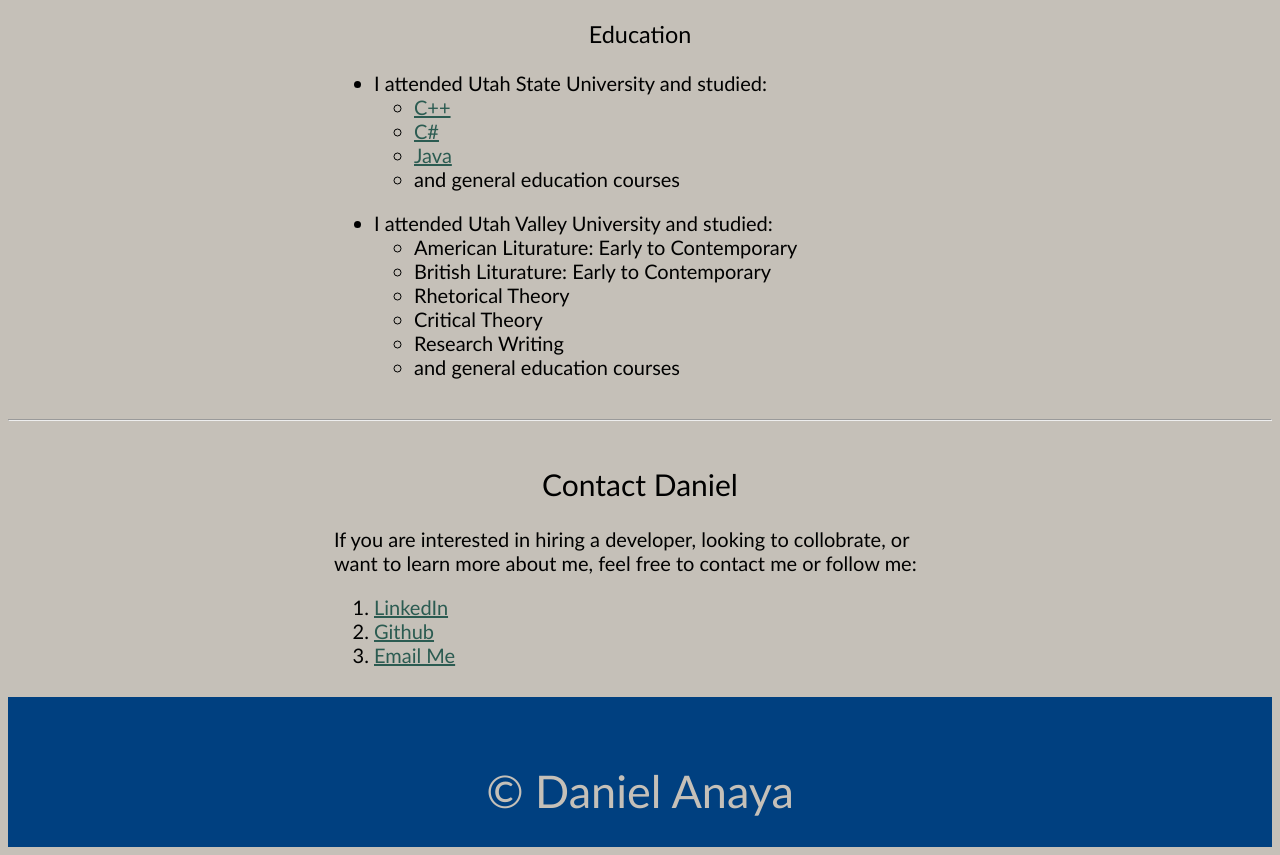
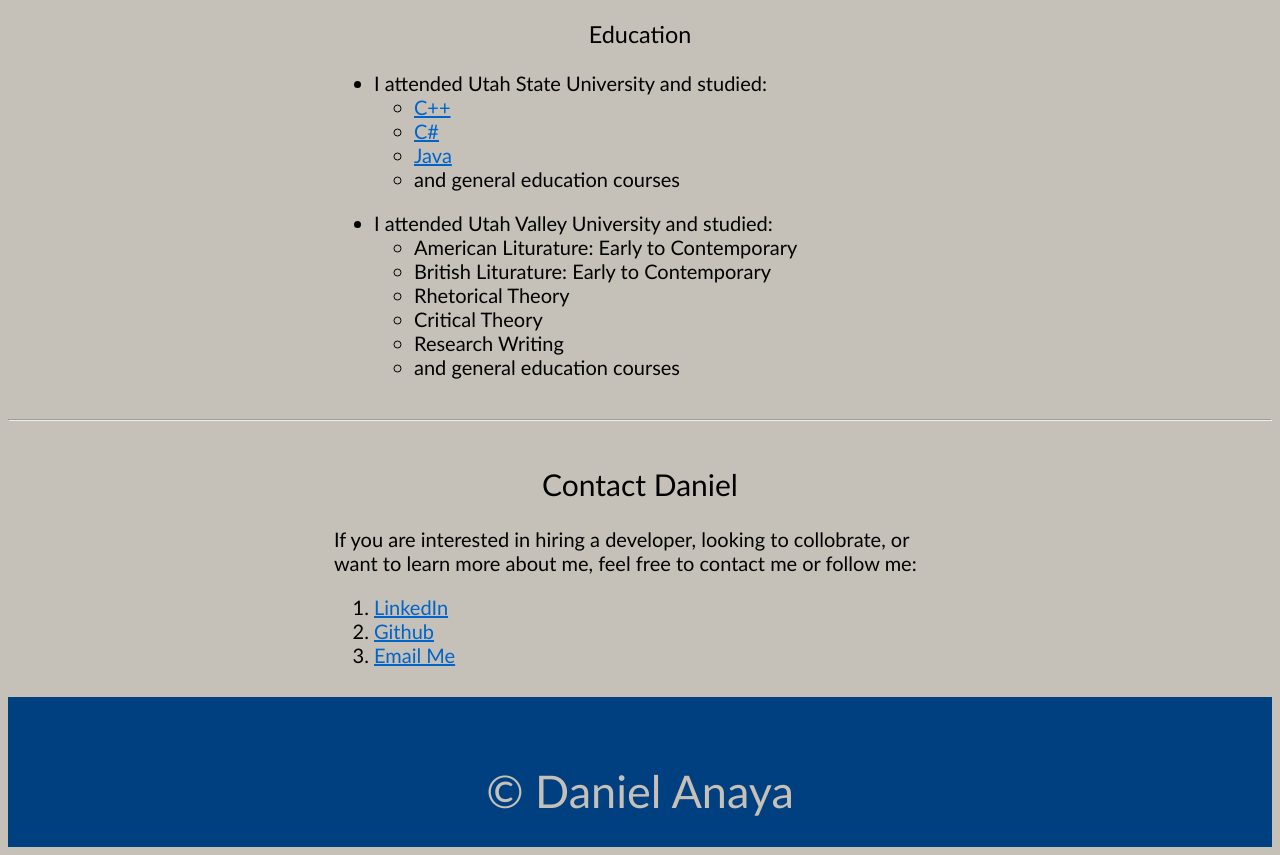
Before and after one commit to malgron/portfolio, a plain HTML site: page index.html in a window 1280 px wide. Shown: the part 1453-2308 px from the top of the page. Drawn offline with Linux system fonts and the light colour scheme.

Commit message:
Update style.css

```diff
--- a/style.css
+++ b/style.css
@@ -61,12 +61,12 @@ h1, h2, h3 {
 
 /* unvisited link */
 a:link {
-	color: #2b5b51;
+	color: #0064c8;
 }
 
 /* visited link */
 a:visited {
-	color: #2b5b51;
+	color: #00dddd;
 }
 
 /* mouse over link */
```
